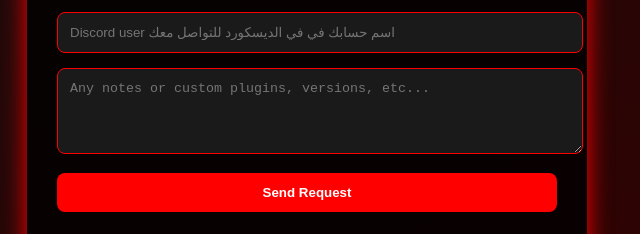
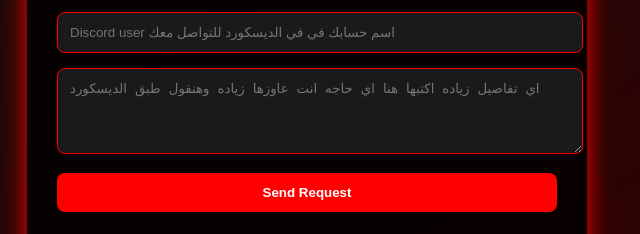
Before and after one commit to Omar9282jwee/Fox.Hosting, a website: page index.html in a window 1280 px wide. Shown: the part 502-736 px from the top of the page, 333-973 px from the left. Drawn offline with Linux system fonts and the light colour scheme.

Commit message:
Update index.html

```diff
--- a/index.html
+++ b/index.html
@@ -248,7 +248,7 @@
         />
         <textarea
           name="notes"
-          placeholder="Any notes or custom plugins, versions, etc..."
+          placeholder="اي تفاصيل زياده اكتبها هنا اي حاجه انت عاوزها زياده وهنقول طبق الديسكورد"
           rows="4"
         ></textarea>
         <button type="submit">Send Request</button>
```
